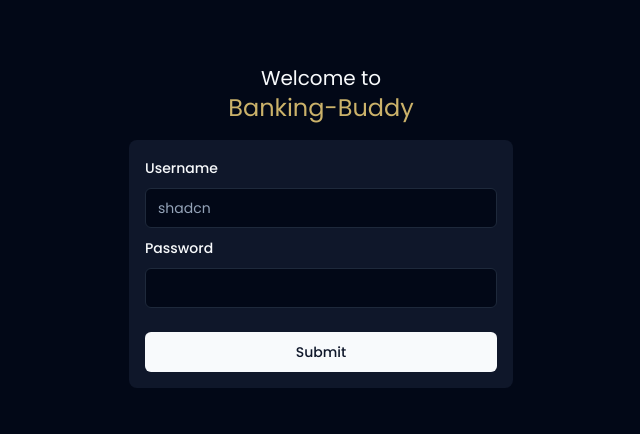
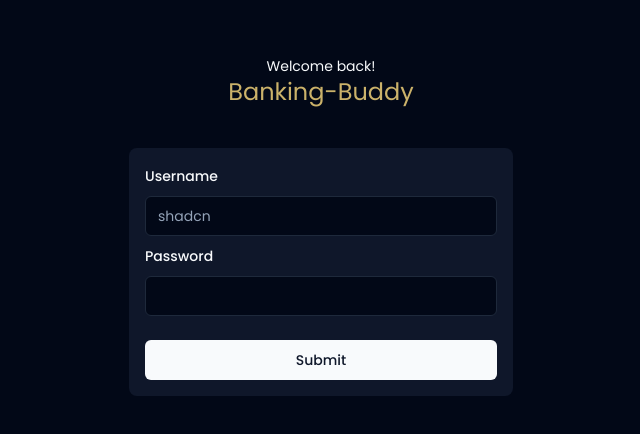
Before and after one commit to Ydixit007/Banking-buddy-app, a React (Vite) app in the folder Frontend/: page / in a window 1280 px wide. Shown: the part 174-608 px from the top of the page, without its empty margins (319-959 px from the left). Built offline with nearby package versions, Linux system fonts and the light colour scheme.

Commit message:
changed the h1

```diff
--- a/Frontend/src/routes/Login.tsx
+++ b/Frontend/src/routes/Login.tsx
@@ -4,8 +4,8 @@ import React from "react";
 const Login = () => {
   return (
     <div className="h-screen w-full bg-background flex justify-center items-center flex-col gap-4">
-      <h1 className="text-primary text-xl text-center">
-        Welcome to <br /><span className="text-bankPrimary text-2xl">Banking-Buddy</span>
+      <h1 className="text-primary text-sm text-center mb-6">
+        Welcome back! <br /><span className="text-bankPrimary text-2xl">Banking-Buddy</span>
       </h1>
       <LoginForm />
     </div>
```
